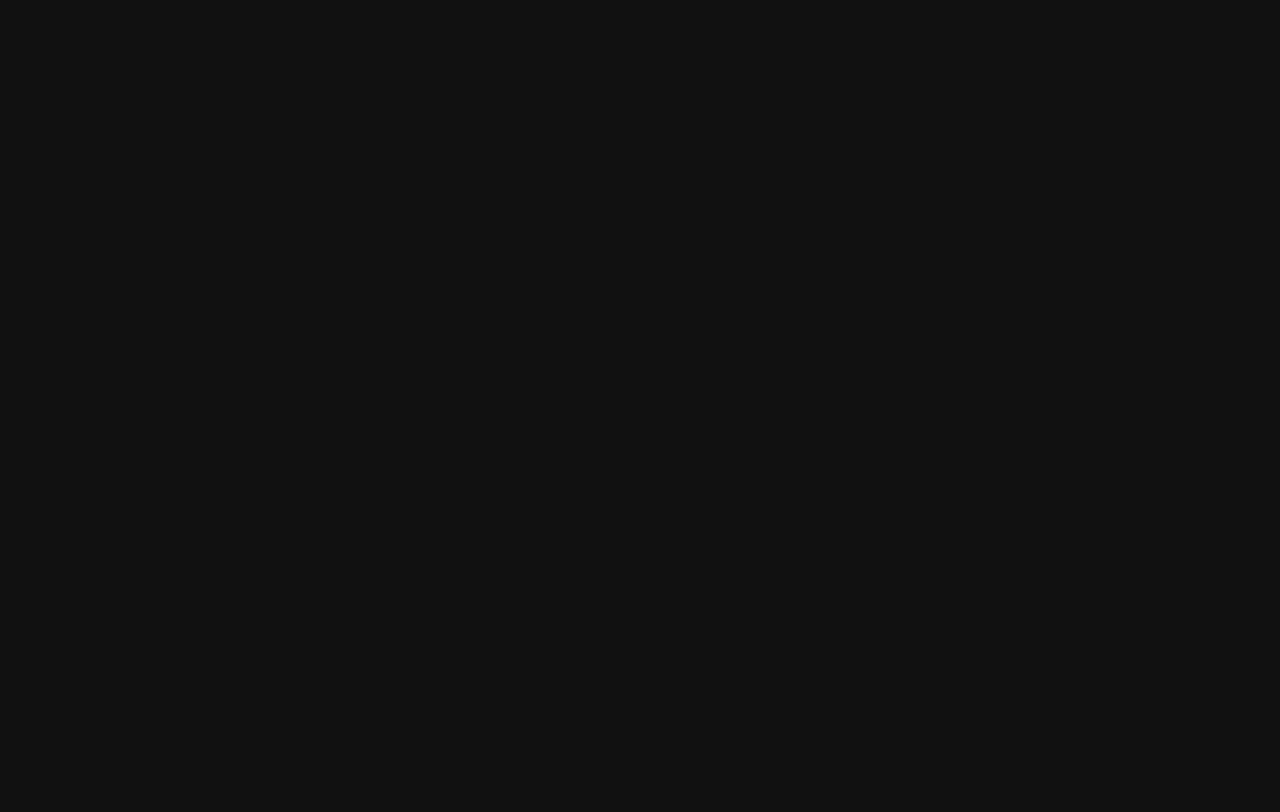
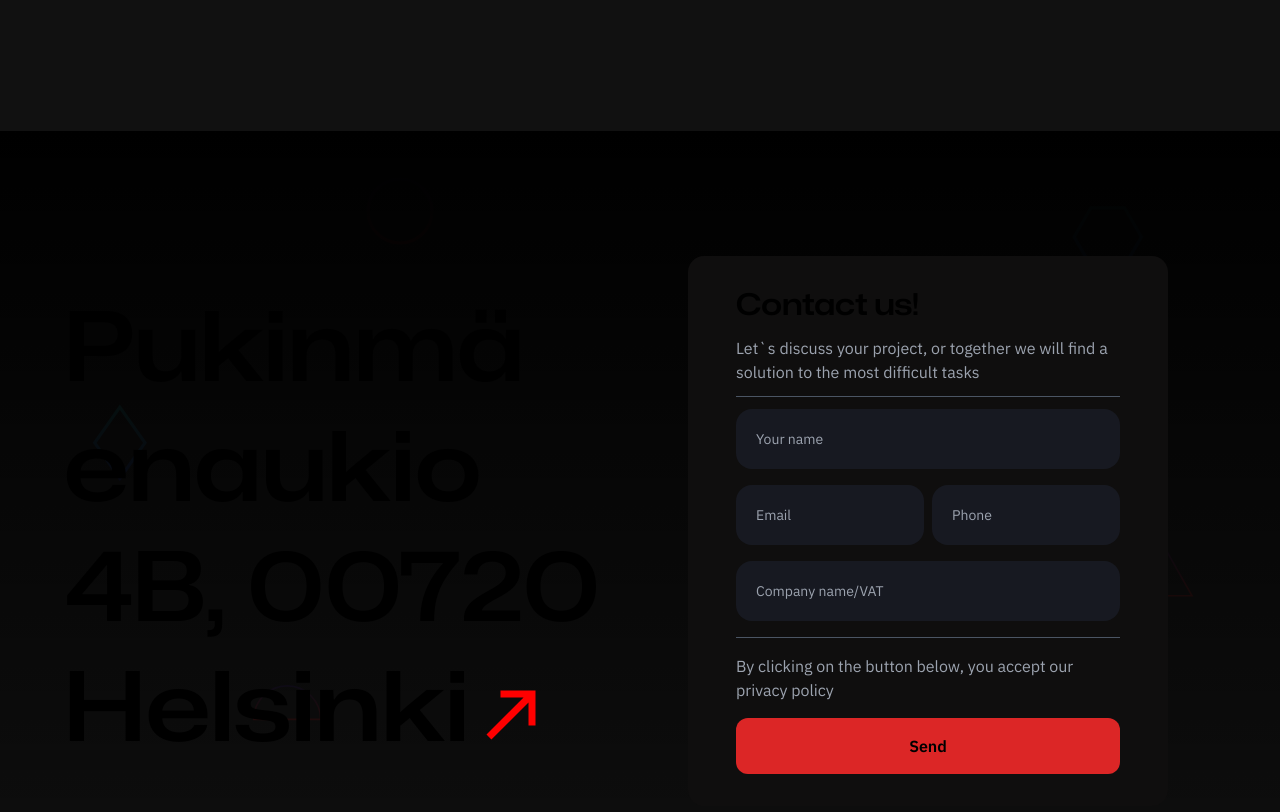
Before and after one commit to adan-ayaz-stan/agency-website, a Next.js app: page / in a window 1280 px wide. Shown: the part 4560-5372 px from the top of the page. Before the commit the page ends 3891 px from the top, so only its background shows below. Built offline with nearby package versions, Linux system fonts and the light colour scheme.

Commit message:
Enroute Mobile CSS

```diff
--- /dev/null
+++ b/components/IndexPage/ContactSection.tsx
@@ -0,0 +1,70 @@
+import React from "react";
+import SvgBackground from "./ContactSection_Children/SvgBackground";
+import Footer from "./Footer";
+
+export default function ContactSection() {
+  return (
+    <div
+      className="relative min-h-screen grid grid-cols-2 auto-rows-fr items-center px-[5%]"
+      style={{
+        background:
+          "linear-gradient(180deg, rgba(0,0,0,1) 0%, rgba(17,17,17,0) 100%)",
+      }}
+    >
+      <SvgBackground />
+      <h1 className="text-[6em] leading-tight">
+        Pukinmä enaukio 4B, 00720 Helsinki
+        <svg
+          xmlns="http://www.w3.org/2000/svg"
+          width="84"
+          height="84"
+          viewBox="0 0 24 24"
+          className="inline"
+        >
+          <path
+            fill="red"
+            d="M5 17.59L15.59 7H9V5h10v10h-2V8.41L6.41 19L5 17.59Z"
+          />
+        </svg>
+      </h1>
+
+      <div className="w-5/6 mx-auto flex flex-col gap-3 p-8 px-12 bg-[#0F0E0E] rounded-2xl">
+        <h1 className="text-3xl">Contact us!</h1>
+        <p className="text-gray-400">
+          Let`s discuss your project, or together we will find a solution to the
+          most difficult tasks
+        </p>
+        <hr className="border-0 h-[1.5px] bg-gray-600" />
+
+        <form className="flex flex-col gap-4">
+          <input
+            placeholder="Your name"
+            className="w-full p-5 text-sm bg-[#171921] outline-none rounded-2xl"
+          />
+          <div className="grid grid-cols-2 auto-rows-fr gap-2">
+            <input
+              placeholder="Email"
+              className="w-full p-5 text-sm bg-[#171921] outline-none rounded-2xl"
+            />
+            <input
+              placeholder="Phone"
+              className="w-full p-5 text-sm bg-[#171921] outline-none rounded-2xl"
+            />
+          </div>
+          <input
+            placeholder="Company name/VAT"
+            className="w-full p-5 text-sm bg-[#171921] outline-none rounded-2xl"
+          />
+          <hr className="h-[1px] bg-gray-600 border-0" />
+          <p className="text-gray-400">
+            By clicking on the button below, you accept our privacy policy
+          </p>
+
+          <button className="p-4 font-semibold bg-red-600 rounded-xl">
+            Send
+          </button>
+        </form>
+      </div>
+    </div>
+  );
+}
--- /dev/null
+++ b/components/IndexPage/ContactSection_Children/SvgBackground.tsx
@@ -0,0 +1,58 @@
+import React from "react";
+
+export default function SvgBackground() {
+  return (
+    <div className="absolute top-0 left-0 h-full w-full opacity-10 invert z-[-10]">
+      <svg xmlns="http://www.w3.org/2000/svg" viewBox="0 0 1600 900">
+        <rect fill="#ffffff" width="1600" height="900" />
+        <defs>
+          <linearGradient id="a" x1="0" x2="0" y1="1" y2="0">
+            <stop offset="0" stop-color="#0FF" />
+            <stop offset="1" stop-color="#CF6" />
+          </linearGradient>
+          <linearGradient id="b" x1="0" x2="0" y1="0" y2="1">
+            <stop offset="0" stop-color="#F00" />
+            <stop offset="1" stop-color="#FC0" />
+          </linearGradient>
+        </defs>
+        <g fill="#FFF" fill-opacity="0" stroke-miterlimit="10">
+          <g stroke="url(#a)" stroke-width="2">
+            <path
+              transform="translate(0 0)"
+              d="M1409 581 1450.35 511 1490 581z"
+            />
+            <circle
+              stroke-width="4"
+              transform="rotate(0 800 450)"
+              cx="500"
+              cy="100"
+              r="40"
+            />
+            <path
+              transform="translate(0 0)"
+              d="M400.86 735.5h-83.73c0-23.12 18.74-41.87 41.87-41.87S400.86 712.38 400.86 735.5z"
+            />
+          </g>
+          <g stroke="url(#b)" stroke-width="4">
+            <path
+              transform="translate(0 0)"
+              d="M149.8 345.2 118.4 389.8 149.8 434.4 181.2 389.8z"
+            />
+            <rect
+              stroke-width="8"
+              transform="rotate(0 1089 759)"
+              x="1039"
+              y="709"
+              width="100"
+              height="100"
+            />
+            <path
+              transform="rotate(0 1400 132)"
+              d="M1426.8 132.4 1405.7 168.8 1363.7 168.8 1342.7 132.4 1363.7 96 1405.7 96z"
+            />
+          </g>
+        </g>
+      </svg>
+    </div>
+  );
+}
--- a/components/IndexPage/FifthSection.tsx
+++ b/components/IndexPage/FifthSection.tsx
@@ -87,7 +87,6 @@ export default function FifthSection() {
     });
   }
 
-  console.log(price);
   return (
     <div className="min-h-screen px-[15%] py-32 bg-black rounded-3xl">
       <h1 className="text-center text-[3em]">
--- a/components/IndexPage/FifthSection_Children/Price.tsx
+++ b/components/IndexPage/FifthSection_Children/Price.tsx
@@ -7,7 +7,7 @@ const Price = ({ value }) => {
   const props = useSpring({
     val: value,
     from: { val: prevValue },
-    config: { tension: 80, friction: 24 },
+    config: { tension: 150, friction: 24 },
   });
 
   useEffect(() => {
--- a/components/IndexPage/FifthSection_Children/Services.tsx
+++ b/components/IndexPage/FifthSection_Children/Services.tsx
@@ -16,7 +16,7 @@ export default function Services({ data, changePrice }) {
   return (
     <div
       onClick={serviceClickHandler}
-      className="relative p-6 px-8 bg-gray-900 rounded cursor-pointer"
+      className="relative p-6 px-8 bg-[#111111] cursor-pointer rounded-xl"
     >
       <h1 className="text-2xl">{data.title}</h1>
       <p className="text-gray-400">{data.desc}</p>
--- /dev/null
+++ b/components/IndexPage/Footer.tsx
@@ -0,0 +1,44 @@
+import React from "react";
+
+import { FaTwitter, FaInstagram, FaWhatsapp } from "react-icons/fa/index";
+
+export default function Footer() {
+  return (
+    <div
+      className="min-h-[250px] flex flex-col justify-between px-[5%] py-8 z-20"
+      style={{
+        background:
+          "linear-gradient(0deg, rgba(0,0,0,1) 0%, rgba(17,17,17,0.7581233176864496) 100%)",
+      }}
+    >
+      <div
+        className="flex gap-2 text-xl"
+        style={{ fontFamily: "IBM Plex Mono, monospace" }}
+      >
+        <a
+          href="mailto:xyz@nestweb.fi"
+          className="text-red-500 hover:underline"
+        >
+          moi@nexstweb.fai
+        </a>
+        <span>♦</span>
+        <a href="tel:+92 123 456 7890" className="hover:underline">
+          +92 123 456 7890
+        </a>
+      </div>
+
+      <div className="flex flex-row justify-between items-end">
+        <div style={{ fontFamily: "IBM Plex Mono, monospace" }}>
+          <span className="block">2023 © NustWeb</span>
+          <span>Originates from Asia</span>
+        </div>
+
+        <div className="flex flex-row gap-2 text-[3em]">
+          <FaTwitter className="p-3 bg-[#171921] rounded-lg hover:scale-105" />
+          <FaInstagram className="p-3 bg-[#171921] rounded-lg hover:scale-105" />
+          <FaWhatsapp className="p-3 bg-[#171921] rounded-lg hover:scale-105" />
+        </div>
+      </div>
+    </div>
+  );
+}
--- /dev/null
+++ b/components/IndexPage/SixthSection.tsx
@@ -0,0 +1,26 @@
+import Link from "next/link";
+import React from "react";
+import BlogLink from "./SixthSection_Children/BlogLink";
+
+export default function SixthSection() {
+  return (
+    <div className="min-h-screen flex flex-col justify-center px-[10%] py-12">
+      <div className="w-full flex items-center justify-between">
+        <h1 className="text-4xl">Our blog</h1>
+        <Link href="/" className="p-4 py-2 bg-red-600 rounded-lg">
+          All articles
+        </Link>
+      </div>
+      <p className="my-4 text-gray-400">
+        We share news from the IT world, insiders of our studio and revive the
+        genre of text interviews
+      </p>
+
+      <div className="grid grid-cols-2 auto-rows-fr gap-3 py-3">
+        {[1, 2].map((ele, ind) => {
+          return <BlogLink key={ind + "blog-link"} />;
+        })}
+      </div>
+    </div>
+  );
+}
--- /dev/null
+++ b/components/IndexPage/SixthSection_Children/BlogLink.tsx
@@ -0,0 +1,61 @@
+import { motion } from "framer-motion";
+import React, { useState } from "react";
+
+export default function BlogLink() {
+  const [isHovered, setHovered] = useState(false);
+
+  return (
+    <motion.div
+      initial={{ opacity: 0.6 }}
+      onHoverStart={() => setHovered(true)}
+      onHoverEnd={() => setHovered(false)}
+      whileHover={{ opacity: 1 }}
+      className="relative flex flex-col gap-3 p-8 bg-[url(https://images.pexels.com/photos/4082570/pexels-photo-4082570.jpeg?auto=compress&cs=tinysrgb&w=1260&h=750&dpr=1)] bg-center object-cover rounded-2xl"
+    >
+      <div className="flex items-center justify-between">
+        <h2 className="bg-red-600 p-2 rounded-lg">Programming</h2>
+        <p>14.02.23</p>
+      </div>
+
+      <h1 className="text-2xl mt-12">
+        How to choose a programming language for your project
+      </h1>
+
+      <p className="text-gray-400 truncate">
+        Welcome to the NuxWeb Oy Blog! In this article, we're thrilled to...
+      </p>
+
+      {isHovered && (
+        <motion.button
+          initial={{ x: "-50%", y: 50, opacity: 0 }}
+          animate={{
+            x: "-50%",
+            y: 0,
+            opacity: 1,
+            transition: {
+              duration: 0.275,
+              type: "keyframes",
+              ease: "easeOut",
+            },
+          }}
+          exit={{ x: "-50%", y: -50, opacity: 0 }}
+          className="w-fit flex items-center p-2 px-3 absolute top-[50%] left-[50%] bg-black rounded-lg"
+        >
+          <svg
+            xmlns="http://www.w3.org/2000/svg"
+            width="24"
+            height="24"
+            viewBox="0 0 24 24"
+            className="inline"
+          >
+            <path
+              fill="currentColor"
+              d="M11 9.47V11h3.76L13 14.53V13H9.24L11 9.47M13 1L6 15h5v8l7-14h-5V1Z"
+            />
+          </svg>
+          <p className="font-bold">Read</p>
+        </motion.button>
+      )}
+    </motion.div>
+  );
+}
--- a/pages/index.js
+++ b/pages/index.js
@@ -1,6 +1,9 @@
+import ContactSection from "@/components/IndexPage/ContactSection";
 import FifthSection from "@/components/IndexPage/FifthSection";
+import Footer from "@/components/IndexPage/Footer";
 import HeroSection from "@/components/IndexPage/HeroSection";
 import SecondSection from "@/components/IndexPage/SecondSection";
+import SixthSection from "@/components/IndexPage/SixthSection";
 import ThirdSection from "@/components/IndexPage/ThirdSection";
 
 export default function Index() {
@@ -10,6 +13,9 @@ export default function Index() {
       <SecondSection />
       <ThirdSection />
       <FifthSection />
+      <SixthSection />
+      <ContactSection />
+      <Footer />
     </main>
   );
 }
```
